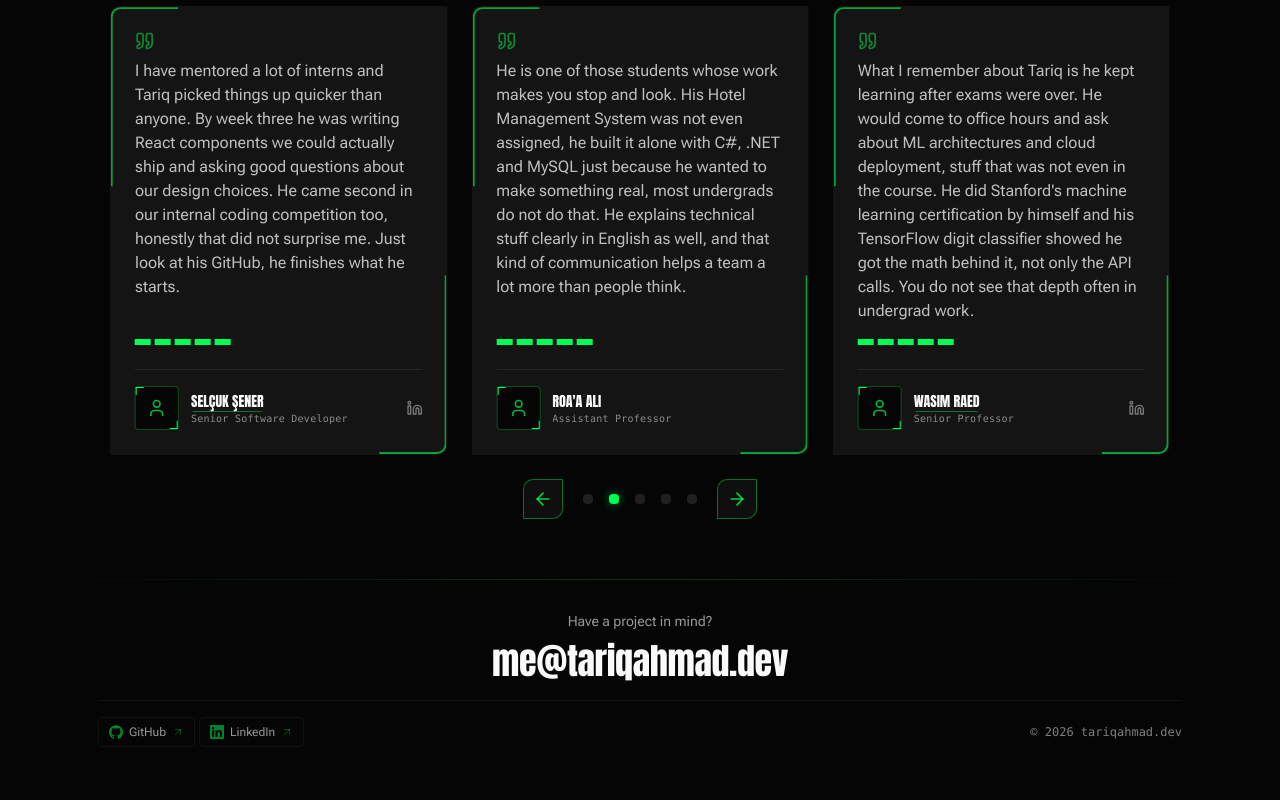
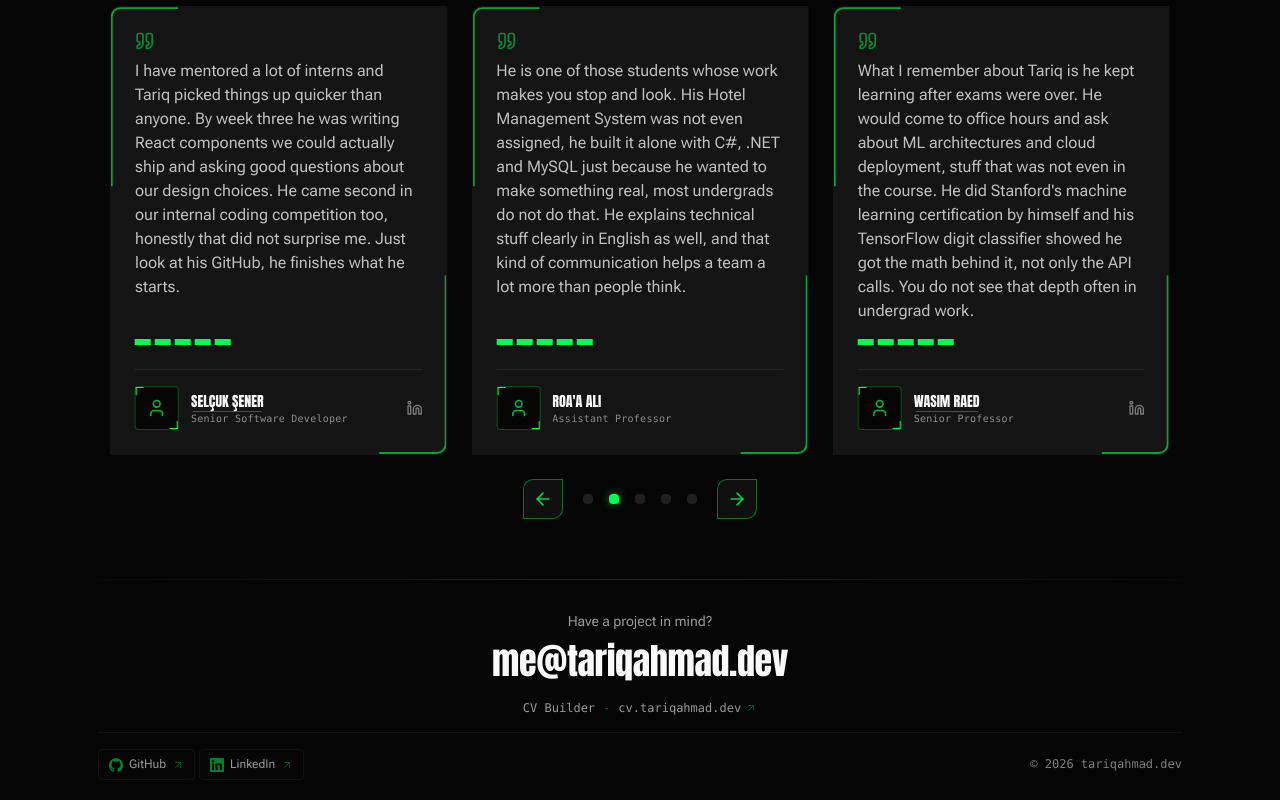
Before and after one commit to tariqahmaad/tariqahmad.dev, a Next.js app: page / in a window 1280 px wide. Shown: the part 8070-8870 px from the top of the page. Before the commit the page ends 8837 px from the top, so only its background shows below. Built offline with nearby package versions, Linux system fonts and the light colour scheme.

Commit message:
Footer: link CV Builder product page and live app

```diff
--- a/components/layout/Footer.tsx
+++ b/components/layout/Footer.tsx
@@ -4,6 +4,7 @@ import { GENERAL_INFO, SOCIAL_LINKS } from '@/lib/data';
 import { isProjectDetailPage } from '@/lib/utils';
 import { usePathname } from 'next/navigation';
 import { ArrowUpRight } from 'lucide-react';
+import TransitionLink from '@/components/shared/TransitionLink';
 
 const Footer = () => {
     const pathname = usePathname();
@@ -29,6 +30,30 @@ const Footer = () => {
                             {GENERAL_INFO.email}
                         </span>
                         <span className="footer-email-underline absolute -bottom-0.5 inset-x-0 h-[2px] bg-primary/60 origin-left scale-x-0 transition-transform duration-500 group-hover:scale-x-100" />
+                    </a>
+                </div>
+
+                {/* Product link */}
+                <div className="mb-4 flex items-center justify-center gap-2 font-mono text-ui-sm text-foreground/60">
+                    <TransitionLink
+                        href="/product"
+                        aria-label="Learn more about CV Builder"
+                        className="transition-colors hover:text-primary"
+                    >
+                        CV Builder
+                    </TransitionLink>
+                    <span aria-hidden="true" className="text-primary/40">
+                        -
+                    </span>
+                    <a
+                        href="https://cv.tariqahmad.dev"
+                        target="_blank"
+                        rel="noopener noreferrer"
+                        aria-label="Open the live CV Builder app (opens in new tab)"
+                        className="group/product inline-flex items-center gap-1 transition-colors hover:text-primary"
+                    >
+                        cv.tariqahmad.dev
+                        <ArrowUpRight className="w-3 h-3 text-primary/30 group-hover/product:text-primary group-hover/product:translate-x-0.5 group-hover/product:-translate-y-0.5 transition-all" />
                     </a>
                 </div>
 
```
